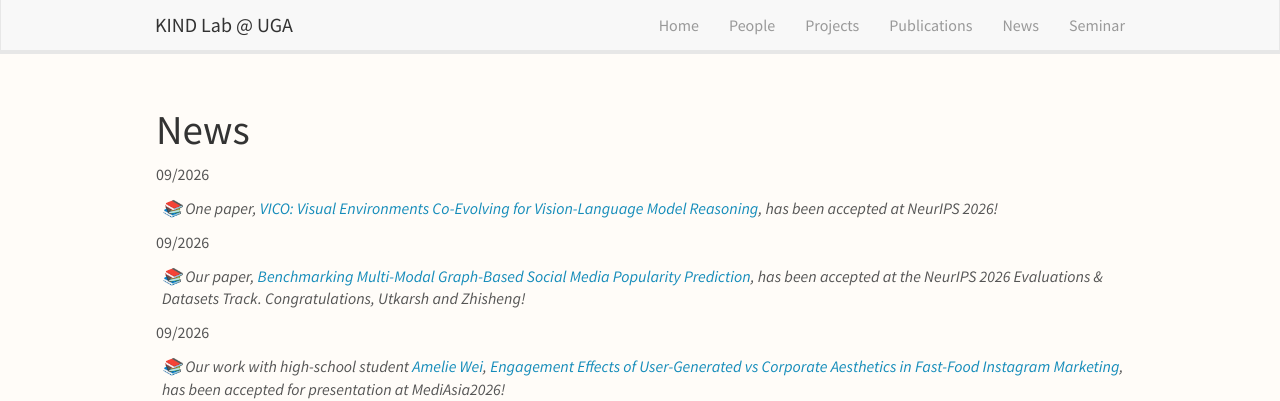
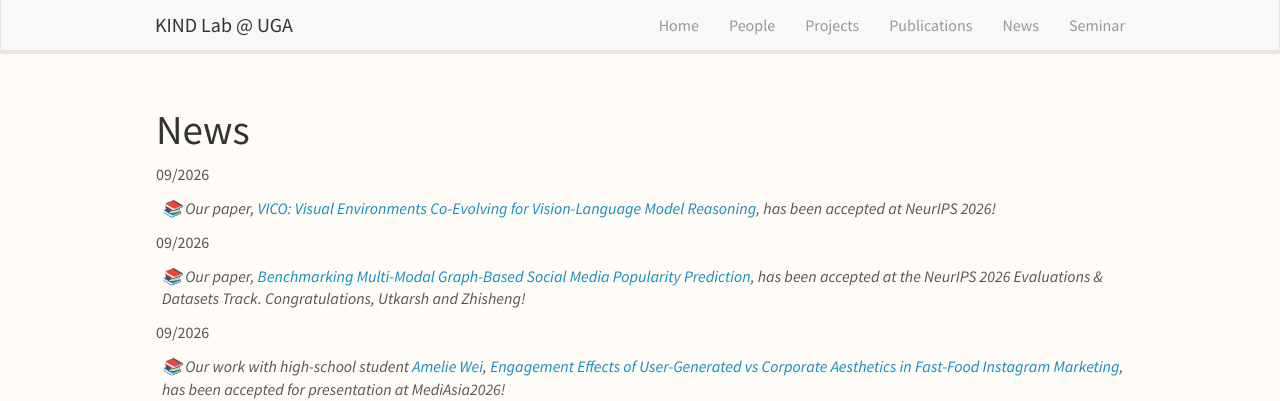
Before and after one commit to KINDLab-Fly/KINDLab-Fly.github.io, a Jekyll site: the page built from _pages/news.md, in a window 1280 px wide and 900 px high. Shown: the top 401 px of the window. Built offline with Jekyll 4.4.1, drawn with Linux system fonts in a browser that asks for light colours; nearby versions of some CDN libraries.

Commit message:
Revise VICO acceptance wording

```diff
--- a/_data/news.yml
+++ b/_data/news.yml
@@ -1,5 +1,5 @@
 - date: 09/2026
-  headline: "📚 One paper, <a href=\"https://openreview.net/forum?id=bWQSO81TTf\" target=\"_blank\" rel=\"noopener noreferrer\">VICO: Visual Environments Co-Evolving for Vision-Language Model Reasoning</a>, has been accepted at NeurIPS 2026!"
+  headline: "📚 Our paper, <a href=\"https://openreview.net/forum?id=bWQSO81TTf\" target=\"_blank\" rel=\"noopener noreferrer\">VICO: Visual Environments Co-Evolving for Vision-Language Model Reasoning</a>, has been accepted at NeurIPS 2026!"
 
 - date: 09/2026
   headline: "📚 Our paper, <a href=\"https://arxiv.org/abs/2606.27539\" target=\"_blank\" rel=\"noopener noreferrer\">Benchmarking Multi-Modal Graph-Based Social Media Popularity Prediction</a>, has been accepted at the NeurIPS 2026 Evaluations &amp; Datasets Track. Congratulations, Utkarsh and Zhisheng!"
```
